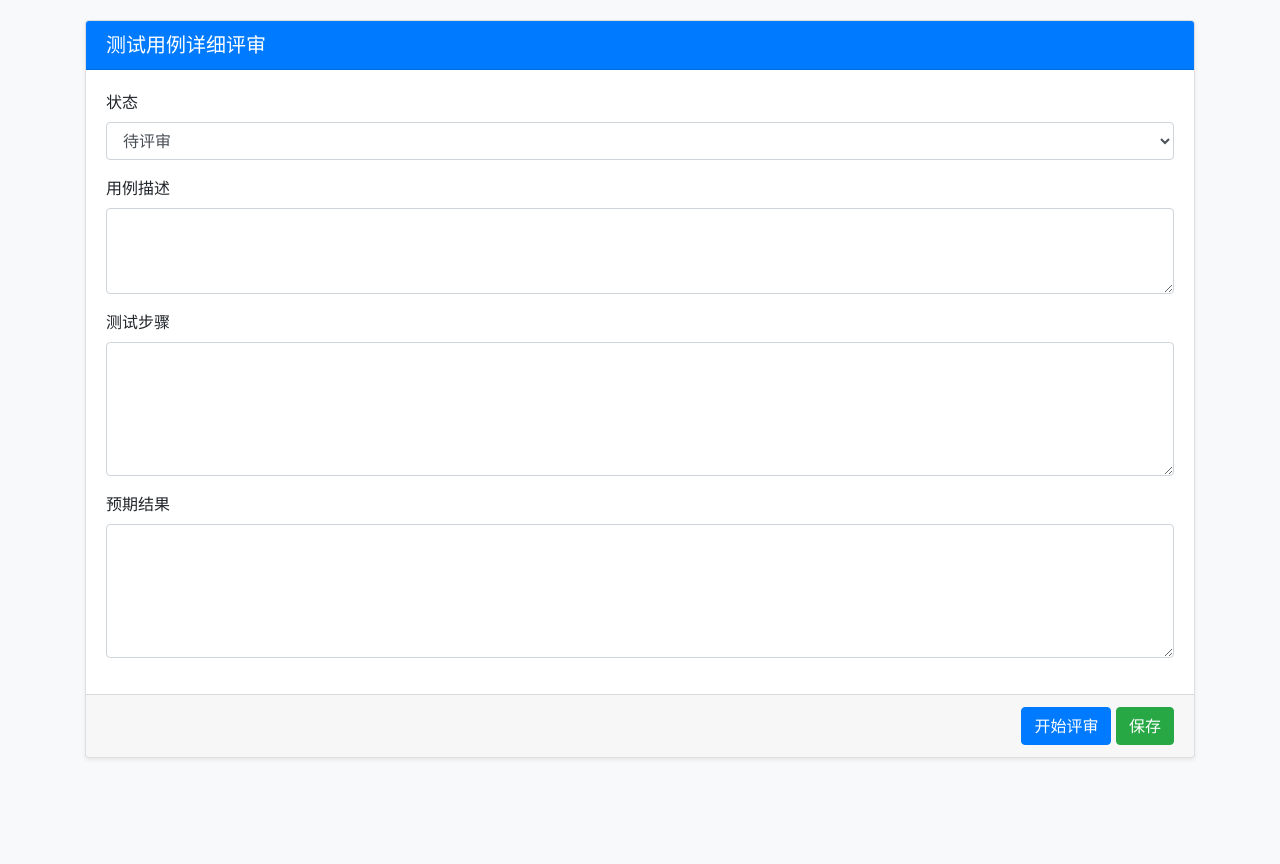
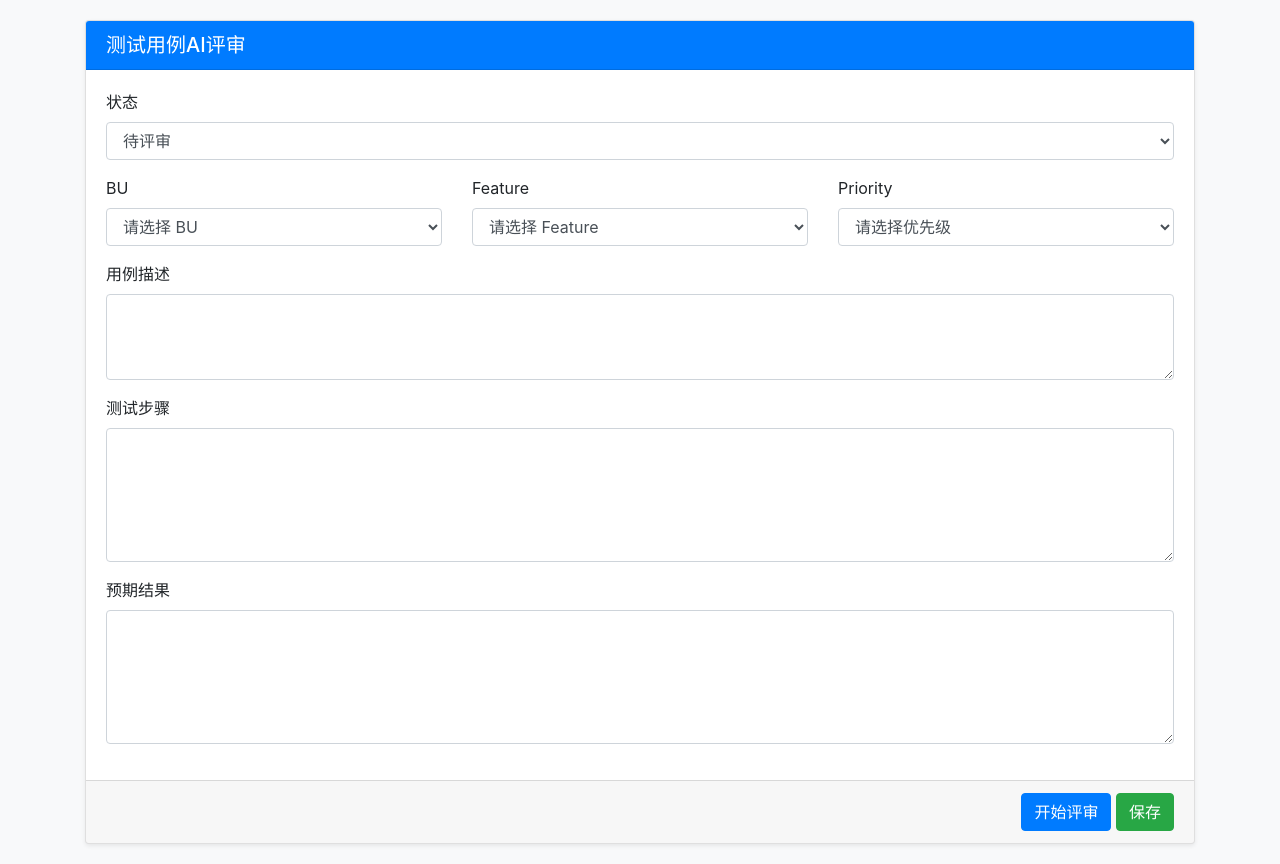
Before and after one commit to shuangliangQiu/TestBrain, a Django app: page /case-review-detail/ in a window 1280 px wide. Before the commit the page ends 759 px from the top, so only its background shows below. Run offline with Django 4.2, Linux system fonts and the light colour scheme.

Commit message:
AI评审详情页面添加业务线、模块、优先级页面元素

```diff
--- a/templates/case_review_detail.html
+++ b/templates/case_review_detail.html
@@ -3,7 +3,7 @@
 <head>
     <meta charset="UTF-8">
     <meta name="viewport" content="width=device-width, initial-scale=1.0">
-    <title>TestBrain - 测试用例详细评审</title>
+    <title>TestBrain - 测试用例AI评审</title>
     <!-- 引入 Bootstrap CSS -->
     <link rel="stylesheet" href="https://cdn.jsdelivr.net/npm/bootstrap@4.6.0/dist/css/bootstrap.min.css">
     <!-- 自定义样式 -->
@@ -24,7 +24,7 @@
     <div class="container">
         <div class="card">
             <div class="card-header bg-primary text-white">
-                <h5 class="mb-0">测试用例详细评审</h5>
+                <h5 class="mb-0">测试用例AI评审</h5>
             </div>
             <div class="card-body">
                 <form id="caseReviewForm">
@@ -35,6 +35,46 @@
                             <option value="approved">评审通过</option>
                         </select>
                     </div>
+
+                    <!-- 新增的三个下拉框，使用 Bootstrap 的栅格系统进行横向排列 -->
+                    <div class="form-group">
+                        <div class="row">
+                            <div class="col-md-4">
+                                <label for="bu">BU</label>
+                                <select class="form-control" id="bu" name="bu">
+                                    <option value="">请选择 BU</option>
+                                    <option value="education">教育</option>
+                                    <option value="user_center">用户中心</option>
+                                    <option value="collaboration">协同</option>
+                                    <option value="im">IM</option>
+                                    <option value="workspace">工作台</option>
+                                    <option value="recruitment">招聘</option>
+                                    <option value="work_management">工作管理</option>
+                                    <option value="ai_application">AI 应用</option>
+                                    <option value="operation_platform">运营平台</option>
+                                </select>
+                            </div>
+                            <div class="col-md-4">
+                                <label for="feature">Feature</label>
+                                <select class="form-control" id="feature" name="feature">
+                                    <option value="">请选择 Feature</option>
+                                    <option value="feature1">Feature1</option>
+                                    <option value="feature2">Feature2</option>
+                                </select>
+                            </div>
+                            <div class="col-md-4">
+                                <label for="priority">Priority</label>
+                                <select class="form-control" id="priority" name="priority">
+                                    <option value="">请选择优先级</option>
+                                    <option value="p0">P0</option>
+                                    <option value="p1">P1</option>
+                                    <option value="p2">P2</option>
+                                    <option value="p3">P3</option>
+                                </select>
+                            </div>
+                        </div>
+                    </div>
+
                     <div class="form-group">
                         <label for="description">用例描述</label>
                         <textarea class="form-control" id="description" name="description" rows="3"></textarea>
@@ -125,6 +165,9 @@
         document.getElementById('saveBtn').onclick = function() {
             saveTestCase();
         };
+
+        // 初始化 Feature 下拉框的自定义添加功能
+        initFeatureSelect();
     });
 
     function startAIReview(testCaseId) {
@@ -159,6 +202,9 @@
         const formData = {
             test_case_id: form.test_case_id.value,
             status: form.status.value,
+            bu: form.bu.value,
+            feature: form.feature.value,
+            priority: form.priority.value,
             description: form.description.value,
             test_steps: form.test_steps.value,
             expected_results: form.expected_results.value
@@ -187,6 +233,39 @@
             alert('保存失败，请查看控制台获取详细信息');
         });
     }
+
+    // 初始化 Feature 下拉框
+    function initFeatureSelect() {
+        const featureSelect = document.getElementById('feature');
+
+        // 创建一个新的选项用于添加自定义 Feature
+        const addNewOption = document.createElement('option');
+        addNewOption.value = 'add_new';
+        addNewOption.textContent = '+ 添加新 Feature';
+        featureSelect.appendChild(addNewOption);
+
+        // 监听选择变化
+        featureSelect.addEventListener('change', function() {
+            if (this.value === 'add_new') {
+                const newFeature = prompt('请输入新的 Feature 名称：');
+                if (newFeature && newFeature.trim()) {
+                    // 创建新的选项
+                    const option = document.createElement('option');
+                    option.value = newFeature.toLowerCase().replace(/\s+/g, '_');
+                    option.textContent = newFeature;
+
+                    // 插入到倒数第二个位置（在"添加新 Feature"选项之前）
+                    featureSelect.insertBefore(option, addNewOption);
+
+                    // 选中新添加的选项
+                    this.value = option.value;
+                } else {
+                    // 如果用户取消或输入为空，恢复到默认选项
+                    this.value = '';
+                }
+            }
+        });
+    }
     </script>
 </body>
 </html>
```
Also changed, not shown: apps/core/models.py (+22 -0 lines).
